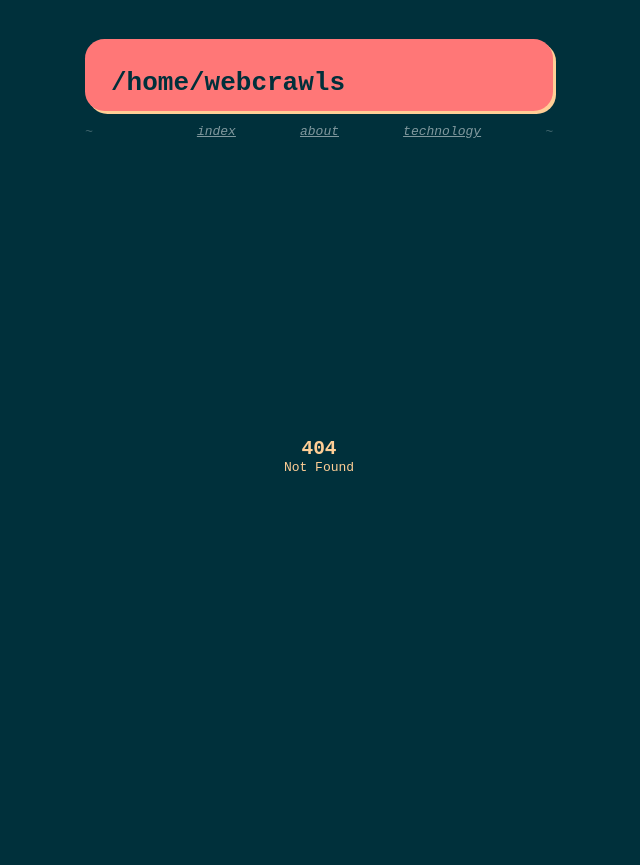
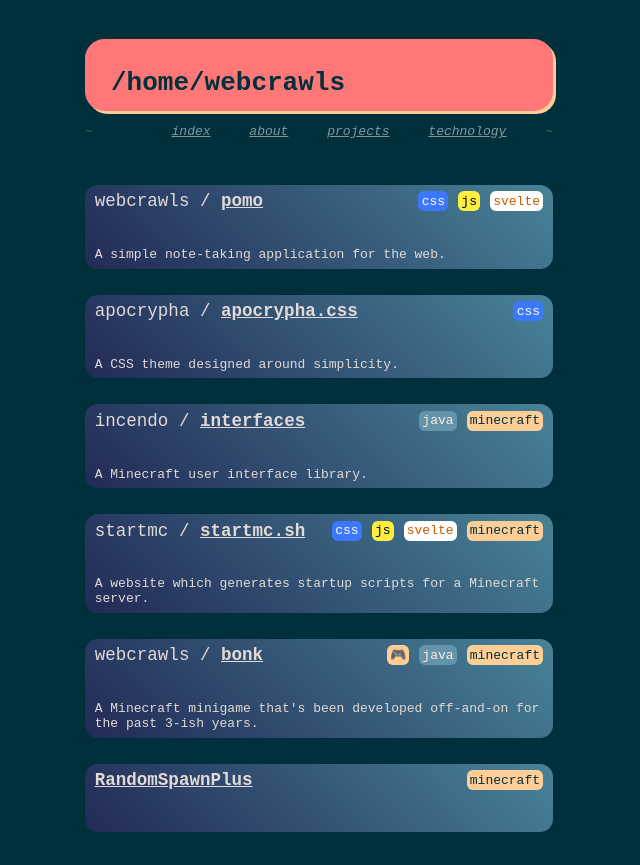
Before and after one commit to webcrawls/webcrawls.github.io, a SvelteKit app: page /projects in a window 1280 px wide. Before the commit this address had no page. Shown: the whole page, without its empty margins (321-961 px from the left). Before the commit the page ends 800 px from the top, so only its background shows below. Built offline with nearby package versions, Linux system fonts and the light colour scheme.

Commit message:
💄 add projects page

```diff
--- /dev/null
+++ b/src/lib/components/project/ProjectCard.svelte
@@ -0,0 +1,31 @@
+<script lang="ts">
+    export let author: string | undefined
+    export let badges: string[] = []
+    export let name: string
+    export let url: string
+</script>
+
+<article class="project-card">
+    <div class="project-title-wrapper">
+        <h1 class="project-title">
+            {#if author}
+                <span class="project-title-author">{author}</span>
+                <span class="project-title-slash">/</span>
+            {/if}
+            <a href="{url}" class="project-title-name">{name}</a>
+        </h1>
+        <div class="project-badges">
+            {#each badges as badge}
+                <p class:badge-css={badge === 'css'}
+                   class:badge-js={badge === 'js'}
+                   class:badge-svelte={badge === 'svelte'}
+                   class:badge-java={badge === 'java'}
+                   class:badge-minecraft={badge === 'minecraft'}
+                   {badge} class="badge">{badge}</p>
+            {/each}
+        </div>
+    </div>
+    <div class="project-content">
+        <slot name="description"></slot>
+    </div>
+</article>
--- /dev/null
+++ b/src/lib/components/project/content/ProjectDescription.svelte
@@ -0,0 +1 @@
+<slot></slot>
--- /dev/null
+++ b/src/lib/components/project/thumb/ProjectImage.svelte
@@ -0,0 +1,6 @@
+<script lang="ts">
+    export let src: string
+    export let alt: string
+</script>
+
+<img class="project-thumb" {src} {alt}/>
--- a/src/routes/+layout.svelte
+++ b/src/routes/+layout.svelte
@@ -7,6 +7,7 @@
         <ul>
             <li><a href="/">index</a></li>
             <li><a href="/about">about</a></li>
+            <li><a href="/projects">projects</a></li>
             <li><a href="/technology">technology</a></li>
         </ul>
         <p>~</p>
--- /dev/null
+++ b/src/routes/projects/+page.svelte
@@ -0,0 +1,29 @@
+<script>
+    import ProjectCard from "$lib/components/project/ProjectCard.svelte";
+</script>
+
+<div class="projects">
+    <ProjectCard author="webcrawls" name="pomo" badges={["svelte", "js", "css"]}
+                 url="https://github.com/webcrawls/pomo">
+        <p slot="description">A simple note-taking application for the web.</p>
+    </ProjectCard>
+    <ProjectCard author="apocrypha" name="apocrypha.css" badges={["css"]}
+                 url="https://github.com/apocrypha/apocrypha.css">
+        <p slot="description">A CSS theme designed around simplicity.</p>
+    </ProjectCard>
+    <ProjectCard author="incendo" name="interfaces" badges={["minecraft", "java"]}
+                 url="https://github.com/incendo/interfaces">
+        <p slot="description">A Minecraft user interface library.</p>
+    </ProjectCard>
+    <ProjectCard author="startmc" name="startmc.sh" badges={["minecraft", "svelte", "js", "css"]}
+                 url="https://github.com/startmc/startmc.sh">
+        <p slot="description">A website which generates startup scripts for a Minecraft server.</p>
+    </ProjectCard>
+    <ProjectCard author="webcrawls" name="bonk" badges={["minecraft", "java", "🎮"]}
+                 url="https://github.com/webcrawls/bonk">
+        <p slot="description">A Minecraft minigame that's been developed off-and-on for the past 3-ish years.</p>
+    </ProjectCard>
+    <ProjectCard name="RandomSpawnPlus" badges={["minecraft"]}
+                 url="https://www.spigotmc.org/resources/randomspawnplus-optimized-wild-and-random-spawn-1-8-x-1-15-x.69586/">
+    </ProjectCard>
+</div>
--- a/static/index.css
+++ b/static/index.css
@@ -189,23 +189,18 @@
 }
 
 .badge {
-    opacity: 0.7;
     display: flex;
     flex-direction: row;
-    flex: 1;
     justify-content: center;
     align-items: center;
-    padding-inline: 0.75rem;
-    padding-block: 0.45rem;
     border-radius: 0.45rem;
     background-color: var(--theme-color-3);
     color: var(--theme-color-1);
     text-decoration: none;
-    height: 31px;
-    min-width: 88px;
-    font-weight: bold;
-    font-size: 1.1rem;
+    font-weight: normal;
+    user-select: none;
     transition: opacity 0.25s;
+    padding-inline: 0.25rem;
 }
 
 .badge:hover {
@@ -280,3 +275,82 @@
 .badge-jb {
     padding: 0;
 }
+
+.project-title {
+    font-size: 1.35rem;
+}
+
+.project-badges {
+    flex: 1;
+    display: flex;
+    flex-direction: row-reverse;
+    gap: 0.75rem;
+}
+
+.badge-css {
+    background-color: #3c77ff;
+    color: white;
+}
+
+.badge-js {
+    background-color: #ffef3c;
+    color: black;
+}
+
+.badge-svelte {
+    background-color: white;
+    color: #cb5900;
+}
+
+.badge-java {
+    background-color: #6394a9;
+    color: #ffeadb;
+}
+
+.project-title-wrapper {
+    display: flex;
+    flex-direction: row;
+    margin-bottom: 2rem;
+}
+
+.project-title-author {
+    font-weight: normal;
+}
+
+.project-title-slash {
+    font-weight: normal;
+}
+
+.project-title-name {
+
+}
+
+.project-card {
+    --color-a: #222a56;
+    --color-b: #488398;
+    color: #e1dad6;
+    width: 100%;
+    border-radius: 1rem;
+    position: relative;
+    background: linear-gradient(45deg, var(--color-a), var(--color-b));
+}
+
+.project-content {
+    display: flex;
+    flex-direction: row;
+    align-items: flex-end;
+    gap: 1rem;
+}
+
+.project-thumb {
+    height: 100%;
+    max-width: 3rem;
+}
+
+.projects {
+    padding-block: 2.5rem;
+    width: 100%;
+    display: flex;
+    flex-direction: column;
+    gap: 2rem;
+}
```
Also changed, not shown: src/lib/components/project/title/ProjectTitle.svelte (added, +7 -0 lines), src/lib/components/project/title/RepoProjectTitle.svelte (added, +10 -0 lines), static/img/css3.svg (added).
